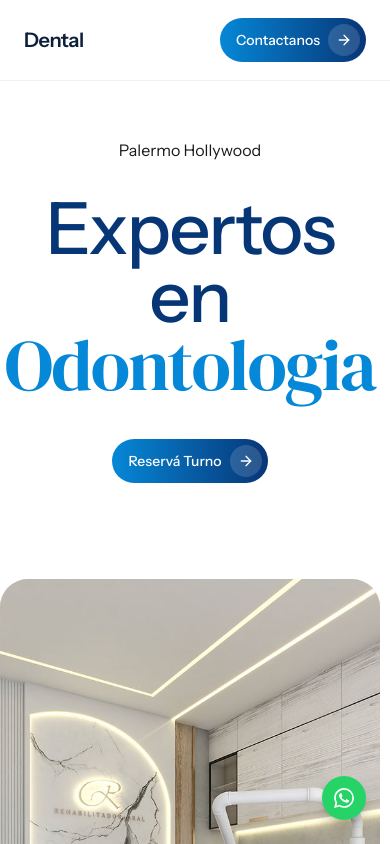
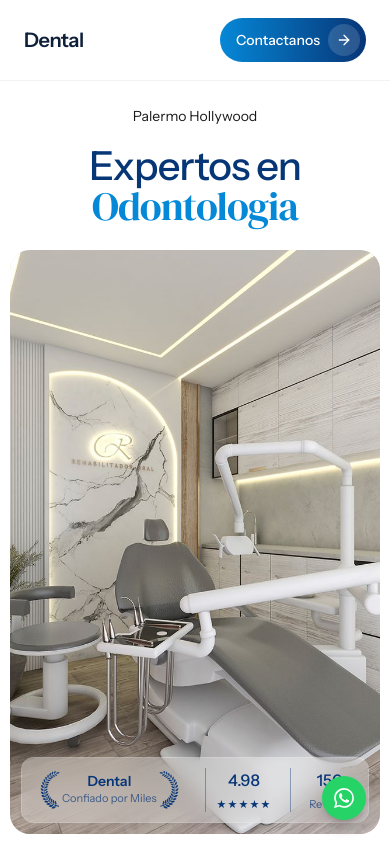
Before and after one commit to mateoLorenzo/kingdom-tech, a Next.js app in the folder dental-landing/: page / in a window 390 px wide. Shown: the top 844 px of the page. Built offline with nearby package versions, Linux system fonts and the light colour scheme.

Commit message:
Responsive - hero

```diff
--- a/dental-landing/components/sections/Hero.tsx
+++ b/dental-landing/components/sections/Hero.tsx
@@ -1,4 +1,7 @@
+"use client";
+
 import Image from "next/image";
+import { useEffect, useState } from "react";
 import { Button } from "@/components/Button";
 import { whatsappUrl } from "@/lib/whatsapp";
 import { dmSerifDisplay } from "@/app/fonts";
@@ -15,18 +18,20 @@ const laurelMaskStyle = (url: string) => ({
 });
 
 export function Hero() {
+  const isMobile = useIsMobile();
+
   return (
-    <main className="relative w-full h-[100dvh] pt-2.5 pr-2.5 pb-2.5">
-      <section className="grid grid-cols-1 gap-8 lg:grid-cols-[54fr_48fr]">
-        <div className="flex flex-col items-center justify-center gap-8 pt-32 lg:pt-18 pb-16 pl-6 pr-6 lg:pl-[max(40px,calc((100vw-1280px)/2+40px))] text-center">
+    <main className="relative w-full min-h-[100dvh] lg:h-[100dvh] px-2.5 pt-2.5 pb-2.5 lg:pl-0 flex flex-col lg:block">
+      <section className="flex flex-col flex-1 gap-4 sm:gap-6 lg:grid lg:flex-none lg:gap-8 lg:grid-cols-[54fr_48fr]">
+        <div className="flex flex-col items-center justify-center gap-5 sm:gap-6 lg:gap-8 pt-24 sm:pt-28 lg:pt-18 pb-2 sm:pb-6 lg:pb-16 px-4 sm:px-6 lg:pl-[max(40px,calc((100vw-1280px)/2+40px))] lg:pr-6 text-center shrink-0">
           <span
-            className="animate-hero-fade-up text-base font-normal text-[#1A1A1A]"
+            className="animate-hero-fade-up text-sm sm:text-base font-normal text-[#1A1A1A]"
             style={{ animationDelay: "100ms" }}
           >
             Palermo Hollywood
           </span>
           <h1
-            className="animate-hero-fade-up text-[72px] font-medium leading-[68px] tracking-tight text-[#073677]"
+            className="animate-hero-fade-up text-[40px] leading-[40px] sm:text-[56px] sm:leading-[56px] lg:text-[72px] lg:leading-[68px] font-medium tracking-tight text-[#073677]"
             style={{ animationDelay: "220ms" }}
           >
             Expertos en
@@ -36,7 +41,7 @@ export function Hero() {
             </span>
           </h1>
           <div
-            className="animate-hero-fade-up mt-2"
+            className="hidden sm:block animate-hero-fade-up mt-1 sm:mt-2"
             style={{ animationDelay: "420ms" }}
           >
             <Button
@@ -50,7 +55,7 @@ export function Hero() {
         </div>
 
         <div
-          className="animate-hero-fade-in relative min-h-[640px] lg:h-[calc(100dvh-20px)] lg:min-h-0 rounded-[28px] bg-neutral-200 overflow-hidden"
+          className="animate-hero-fade-in relative flex-1 min-h-[280px] sm:min-h-[460px] lg:h-[calc(100dvh-20px)] rounded-[20px] lg:rounded-[28px] bg-neutral-200 overflow-hidden"
           style={{ animationDelay: "120ms" }}
         >
           <Image
@@ -62,32 +67,32 @@ export function Hero() {
             className="object-cover"
           />
           <div
-            className="animate-hero-fade-up absolute inset-x-4 bottom-4 rounded-2xl bg-white/30 backdrop-blur-md ring-1 ring-white/40"
-            style={{ animationDelay: "700ms" }}
+            className="animate-hero-fade-up absolute inset-x-3 bottom-3 lg:inset-x-4 lg:bottom-4 rounded-xl lg:rounded-2xl bg-white/30 backdrop-blur-md ring-1 ring-white/40"
+            style={{ animationDelay: isMobile ? "400ms" : "700ms" }}
           >
-            <div className="grid grid-cols-[1.5fr_1fr_1fr_1fr]">
-              <div className="flex items-center justify-center -space-x-3 px-4 py-4">
+            <div className="grid grid-cols-[2fr_1fr_1fr] sm:grid-cols-[1.5fr_1fr_1fr_1fr]">
+              <div className="flex items-center justify-center -space-x-2 sm:-space-x-3 px-2 py-2.5 sm:px-4 sm:py-4">
                 <span
                   aria-hidden="true"
-                  className="block h-14 w-14 shrink-0 bg-[#073677]"
+                  className="block h-10 w-10 sm:h-14 sm:w-14 shrink-0 bg-[#073677]"
                   style={laurelMaskStyle("/svg/laurel-pro-left.svg")}
                 />
                 <div className="text-center">
-                  <p className="text-base font-semibold leading-tight text-[#073677]">
+                  <p className="text-sm sm:text-base font-semibold leading-tight text-[#073677]">
                     Dental
                   </p>
-                  <p className="text-xs whitespace-nowrap text-[#073677]/70">
+                  <p className="text-[11px] sm:text-xs whitespace-nowrap text-[#073677]/70">
                     Confiado por Miles
                   </p>
                 </div>
                 <span
                   aria-hidden="true"
-                  className="block h-14 w-14 shrink-0 bg-[#073677]"
+                  className="block h-10 w-10 sm:h-14 sm:w-14 shrink-0 bg-[#073677]"
                   style={laurelMaskStyle("/svg/laurel-pro-right.svg")}
                 />
               </div>
 
-              <HeroStat value="100%" label="Satisfaction" />
+              <HeroStat value="100%" label="Satisfaction" wrapperClass="hidden sm:flex" />
               <HeroStat value="4.98" label="★★★★★" labelClass="tracking-widest text-[#073677]" />
               <HeroStat value="150" label="Reviews" />
             </div>
@@ -98,20 +103,34 @@ export function Hero() {
   );
 }
 
+function useIsMobile() {
+  const [isMobile, setIsMobile] = useState(false);
+  useEffect(() => {
+    const mq = window.matchMedia("(max-width: 639px)");
+    const update = () => setIsMobile(mq.matches);
+    update();
+    mq.addEventListener("change", update);
+    return () => mq.removeEventListener("change", update);
+  }, []);
+  return isMobile;
+}
+
 function HeroStat({
   value,
   label,
   labelClass = "text-[#073677]/70",
+  wrapperClass = "flex",
 }: {
   value: string;
   label: string;
   labelClass?: string;
+  wrapperClass?: string;
 }) {
   return (
-    <div className="flex items-center justify-center px-4 py-4">
-      <div className="flex h-full flex-col items-center justify-center gap-1 border-l border-[#073677]/40 pl-4 w-full">
-        <p className="text-lg font-medium text-[#073677]">{value}</p>
-        <p className={`text-xs ${labelClass}`}>{label}</p>
+    <div className={`${wrapperClass} items-center justify-center px-2 py-2.5 sm:px-4 sm:py-4`}>
+      <div className="flex h-full flex-col items-center justify-center gap-1 w-full pl-2 sm:pl-4 border-l border-[#073677]/40">
+        <p className="text-base sm:text-lg font-medium text-[#073677]">{value}</p>
+        <p className={`text-[11px] sm:text-xs ${labelClass}`}>{label}</p>
       </div>
     </div>
   );
```
